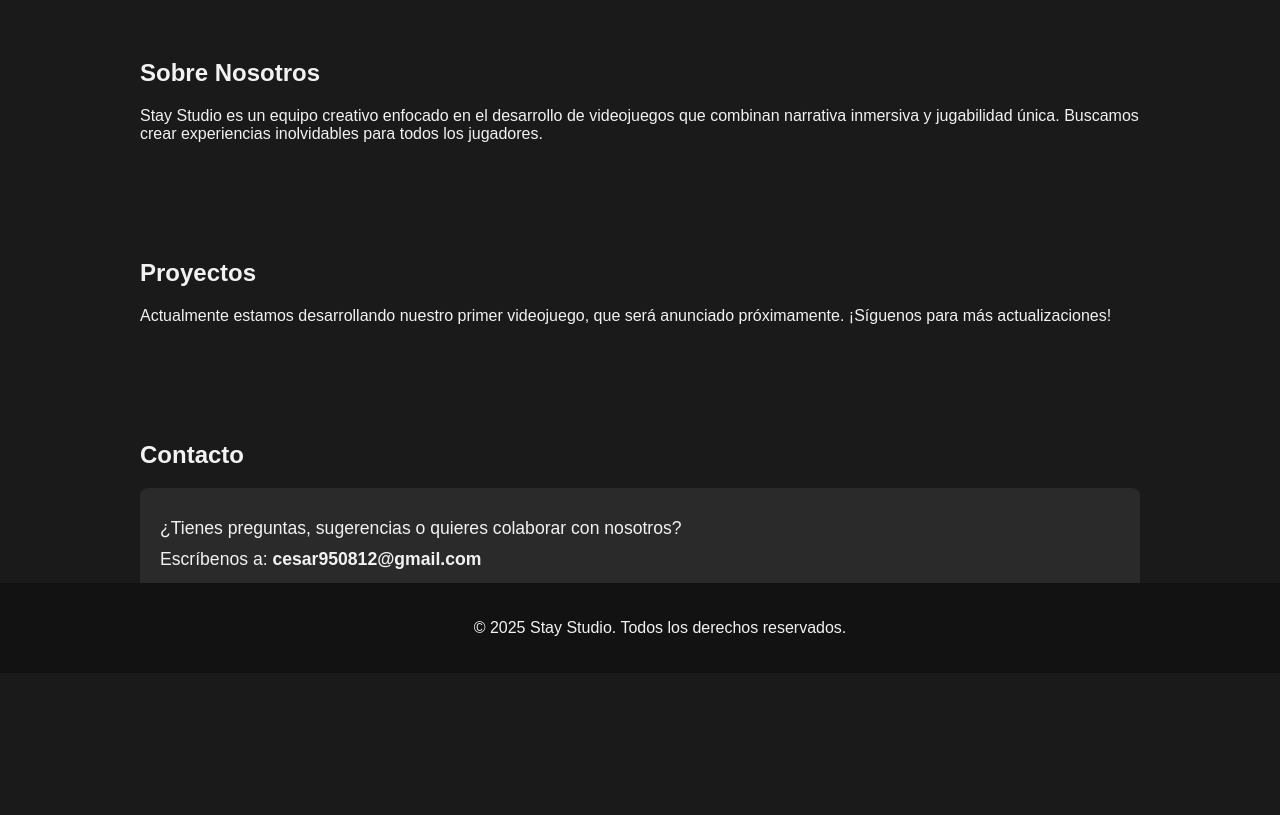
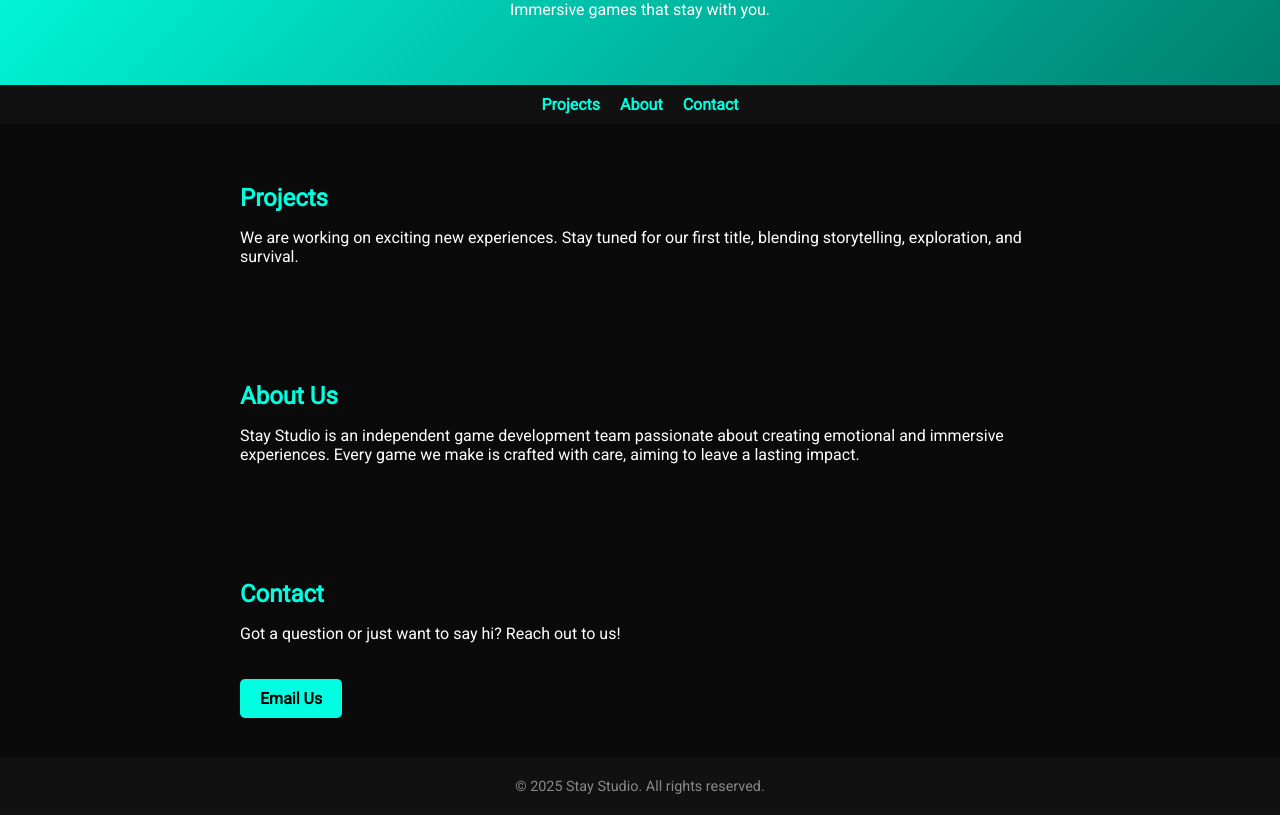
Before and after one commit to Ezio0921/Stay-studio, a plain HTML site: page index.html in a window 1280 px wide. Shown: the part 127-942 px from the top of the page. Before the commit the page ends 800 px from the top, so only its background shows below. Drawn offline with Linux system fonts and the light colour scheme.

Commit message:
Update index.html

```diff
--- a/index.html
+++ b/index.html
@@ -1,107 +1,99 @@
 <!DOCTYPE html>
-<html lang="es">
-
+<html lang="en">
 <head>
-    <meta charset="UTF-8">
-    <meta name="viewport" content="width=device-width, initial-scale=1.0">
+  <meta charset="UTF-8" />
+  <meta name="viewport" content="width=device-width, initial-scale=1.0"/>
   <title>Stay Studio</title>
+  <link href="https://fonts.googleapis.com/css2?family=Orbitron:wght@500&family=Roboto&display=swap" rel="stylesheet">
   <style>
     body {
-            font-family: Arial, sans-serif;
-            background-color: #1a1a1a;
-            color: #f2f2f2;
       margin: 0;
-            padding: 0;
+      font-family: 'Roboto', sans-serif;
+      background-color: #0a0a0a;
+      color: #ffffff;
     }
-
     header {
-            background-color: #121212;
-            padding: 20px;
       text-align: center;
+      padding: 50px 20px;
+      background: linear-gradient(135deg, #00ffe0, #007f6e);
     }
-
     header h1 {
+      font-family: 'Orbitron', sans-serif;
+      font-size: 3rem;
       margin: 0;
-            font-size: 2.5em;
     }
-
     nav {
-            background-color: #2a2a2a;
-            padding: 10px 0;
-            text-align: center;
+      background-color: #111;
+      display: flex;
+      justify-content: center;
+      gap: 20px;
+      padding: 10px;
     }
-
     nav a {
-            color: #f2f2f2;
-            margin: 0 15px;
+      color: #00ffe0;
       text-decoration: none;
-            font-size: 1.1em;
+      font-weight: bold;
     }
-
-        nav a:hover {
-            text-decoration: underline;
-        }
-
     section {
-            padding: 40px;
-            max-width: 1000px;
+      padding: 40px 20px;
+      max-width: 800px;
       margin: auto;
     }
-
+    h2 {
+      color: #00ffe0;
+      margin-bottom: 10px;
+    }
+    .button {
+      display: inline-block;
+      margin-top: 20px;
+      padding: 10px 20px;
+      background-color: #00ffe0;
+      color: #000;
+      text-decoration: none;
+      border-radius: 5px;
+      font-weight: bold;
+    }
     footer {
-            background-color: #121212;
       text-align: center;
       padding: 20px;
-            position: fixed;
-            bottom: 0;
-            width: 100%;
-        }
-
-        .contact-info {
-            background-color: #2a2a2a;
-            padding: 20px;
-            border-radius: 8px;
-        }
-
-        .contact-info p {
-            margin: 10px 0;
-            font-size: 1.1em;
+      font-size: 0.9rem;
+      background-color: #111;
+      color: #888;
     }
   </style>
 </head>
+<body>
 
-<body>
   <header>
     <h1>Stay Studio</h1>
+    <p>Immersive games that stay with you.</p>
   </header>
 
   <nav>
-        <a href="#about">Sobre Nosotros</a>
-        <a href="#projects">Proyectos</a>
-        <a href="#contact">Contacto</a>
+    <a href="#projects">Projects</a>
+    <a href="#about">About</a>
+    <a href="#contact">Contact</a>
   </nav>
 
-    <section id="about">
-        <h2>Sobre Nosotros</h2>
-        <p>Stay Studio es un equipo creativo enfocado en el desarrollo de videojuegos que combinan narrativa inmersiva y jugabilidad única. Buscamos crear experiencias inolvidables para todos los jugadores.</p>
+  <section id="projects">
+    <h2>Projects</h2>
+    <p>We are working on exciting new experiences. Stay tuned for our first title, blending storytelling, exploration, and survival.</p>
   </section>
 
-    <section id="projects">
-        <h2>Proyectos</h2>
-        <p>Actualmente estamos desarrollando nuestro primer videojuego, que será anunciado próximamente. ¡Síguenos para más actualizaciones!</p>
+  <section id="about">
+    <h2>About Us</h2>
+    <p>Stay Studio is an independent game development team passionate about creating emotional and immersive experiences. Every game we make is crafted with care, aiming to leave a lasting impact.</p>
   </section>
 
   <section id="contact">
-        <h2>Contacto</h2>
-        <div class="contact-info">
-            <p>¿Tienes preguntas, sugerencias o quieres colaborar con nosotros?</p>
-            <p>Escríbenos a: <strong>cesar950812@gmail.com</strong></p>
-        </div>
+    <h2>Contact</h2>
+    <p>Got a question or just want to say hi? Reach out to us!</p>
+    <a href="mailto:cesar950812@gmail.com" class="button">Email Us</a>
   </section>
 
   <footer>
-        <p>&copy; 2025 Stay Studio. Todos los derechos reservados.</p>
+    © 2025 Stay Studio. All rights reserved.
   </footer>
+
 </body>
-
 </html>
```
Lines whose indentation alone changed are shown as unchanged.
